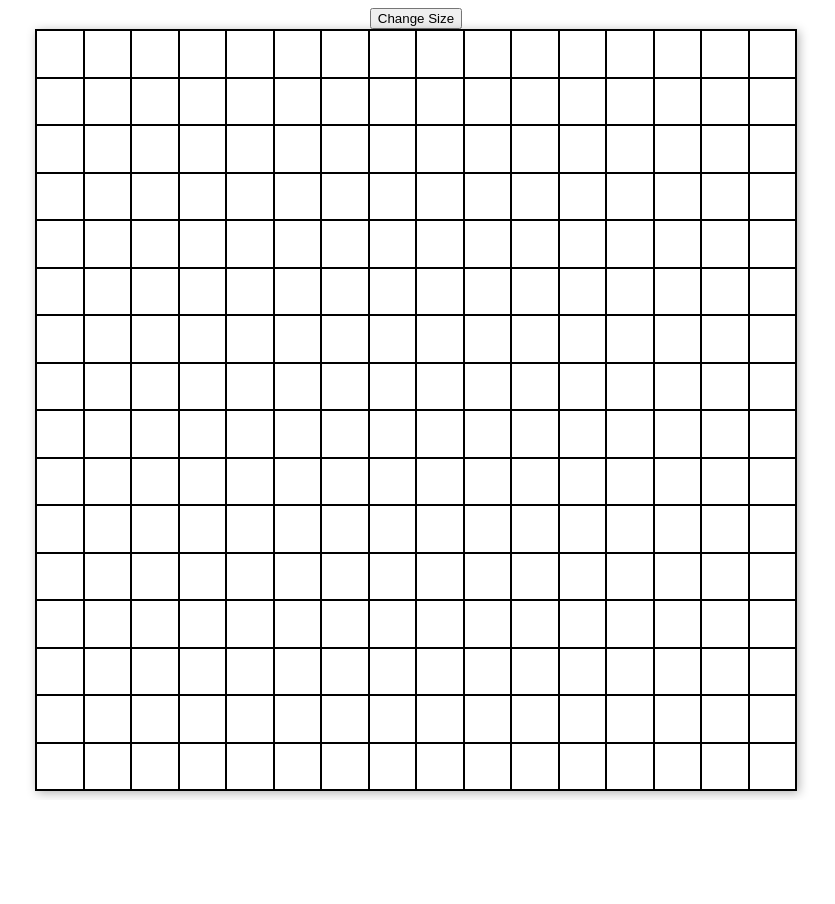
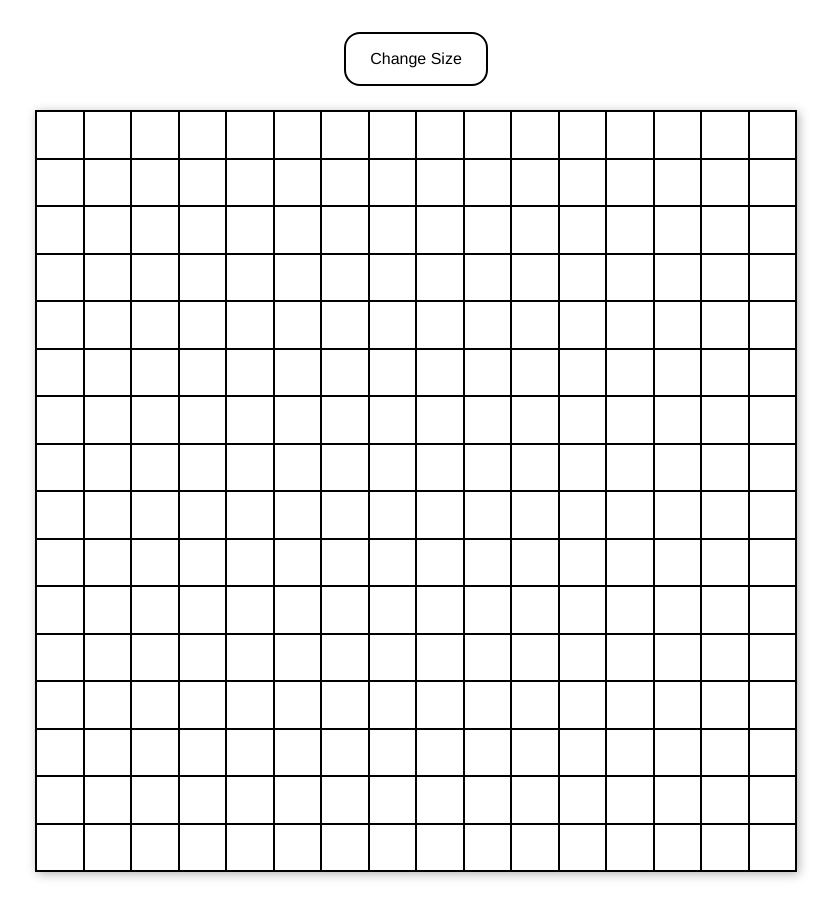
Before and after one commit to grantcollins03/sketchpad, a plain HTML site: page index.html in a window 1280 px wide. Shown: the whole page, without its empty margins (224-1059 px from the left). Before the commit the page ends 800 px from the top, so only its background shows below. Drawn offline with Linux system fonts and the light colour scheme.

Commit message:
Styled button

```diff
--- a/styles.css
+++ b/styles.css
@@ -1,7 +1,19 @@
+* {
+    font: 16px Helvetica;
+}
+
 #container {
     display: flex;
     flex-direction: column;
     align-items: center;
+    padding: 24px;
+}
+
+#btn {
+    padding: 16px 24px;
+    background-color: white;
+    border: 2px solid black;
+    border-radius: 16px;
 }
 
 #grid {
@@ -10,6 +22,7 @@
     min-height: 760px;
     border: 1px solid black;
     box-shadow: 2px 2px 10px 0px rgba(0,0,0,0.3);
+    margin-top: 24px;
 }
 
 .cell {
```
Also changed, not shown: app.js (+7 -0 lines).
